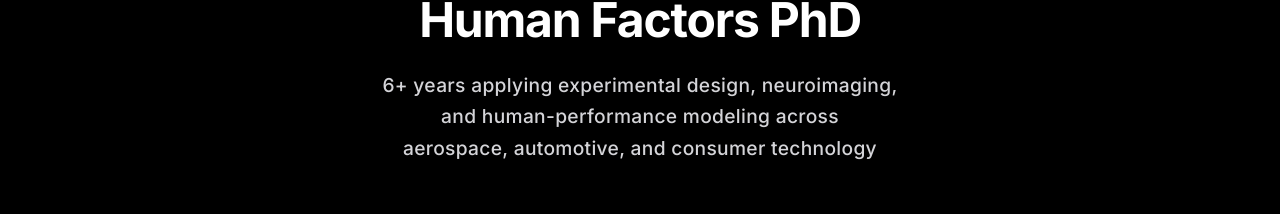
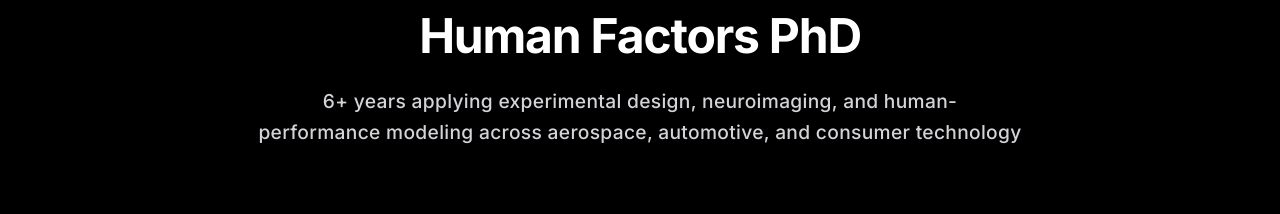
Before and after one commit to brandonfluegel/Research-Portfolio, a Next.js app: page / in a window 1280 px wide. Shown: the part 233-447 px from the top of the page. Built offline with nearby package versions, Linux system fonts and the light colour scheme; no server answers.

Commit message:
Your commit message here

```diff
--- a/app/page.tsx
+++ b/app/page.tsx
@@ -10,7 +10,7 @@ export default function Home() {
             Human Factors PhD
           </h1>
 
-          <div className="font-medium text-zinc-300 text-center px-2 text-[clamp(0.8rem,2.5vw,1rem)] sm:text-[clamp(0.9rem,2.5vw,1.1rem)] md:text-[clamp(1rem,1.8vw,1.35rem)] lg:text-[clamp(1.1rem,1.5vw,1.5rem)] w-full max-w-[80vw] sm:max-w-xl md:max-w-2xl lg:max-w-3xl mx-auto leading-relaxed text-balance">
+          <div className="font-medium text-zinc-300 text-center px-2 text-[clamp(0.8rem,2.5vw,1rem)] sm:text-[clamp(0.9rem,2.5vw,1.1rem)] md:text-[clamp(1rem,1.8vw,1.35rem)] lg:text-[clamp(1.1rem,1.5vw,1.5rem)] w-full max-w-[88vw] sm:max-w-2xl md:max-w-3xl lg:max-w-4xl mx-auto leading-relaxed text-balance">
             6+ years applying experimental design, neuroimaging, and human-performance modeling across aerospace, automotive, and consumer technology
           </div>
         </div>
```
